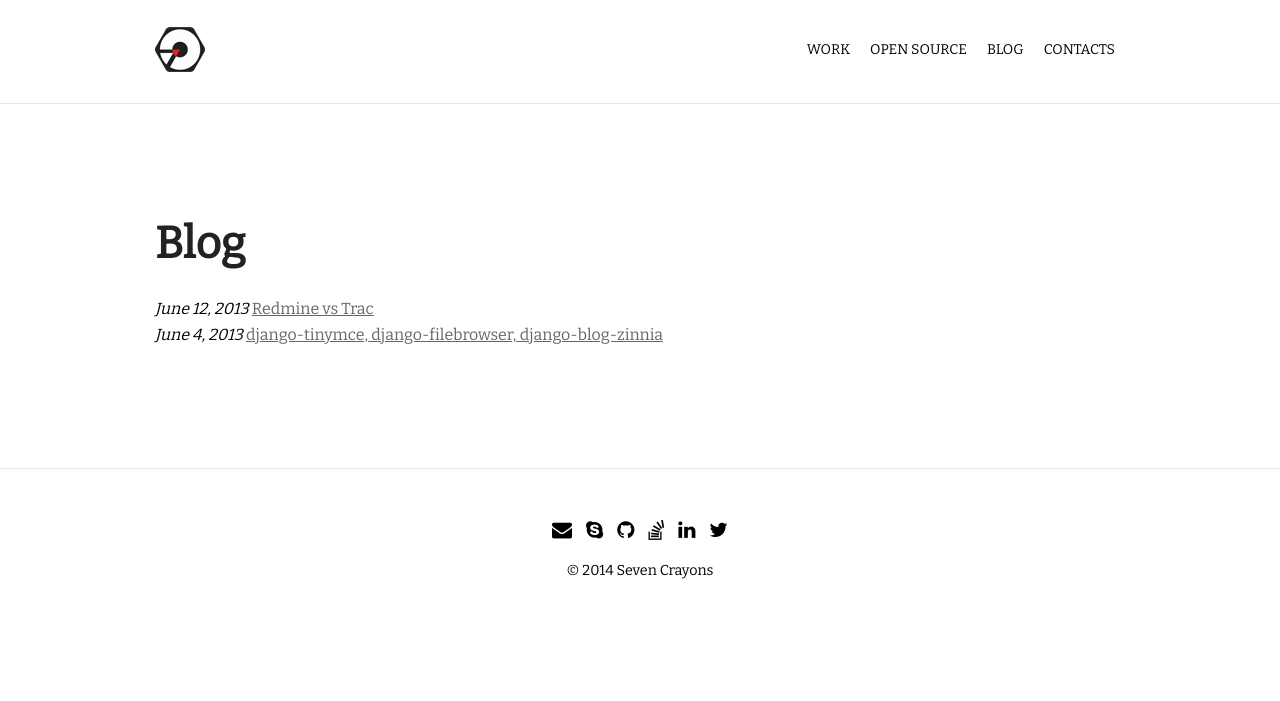
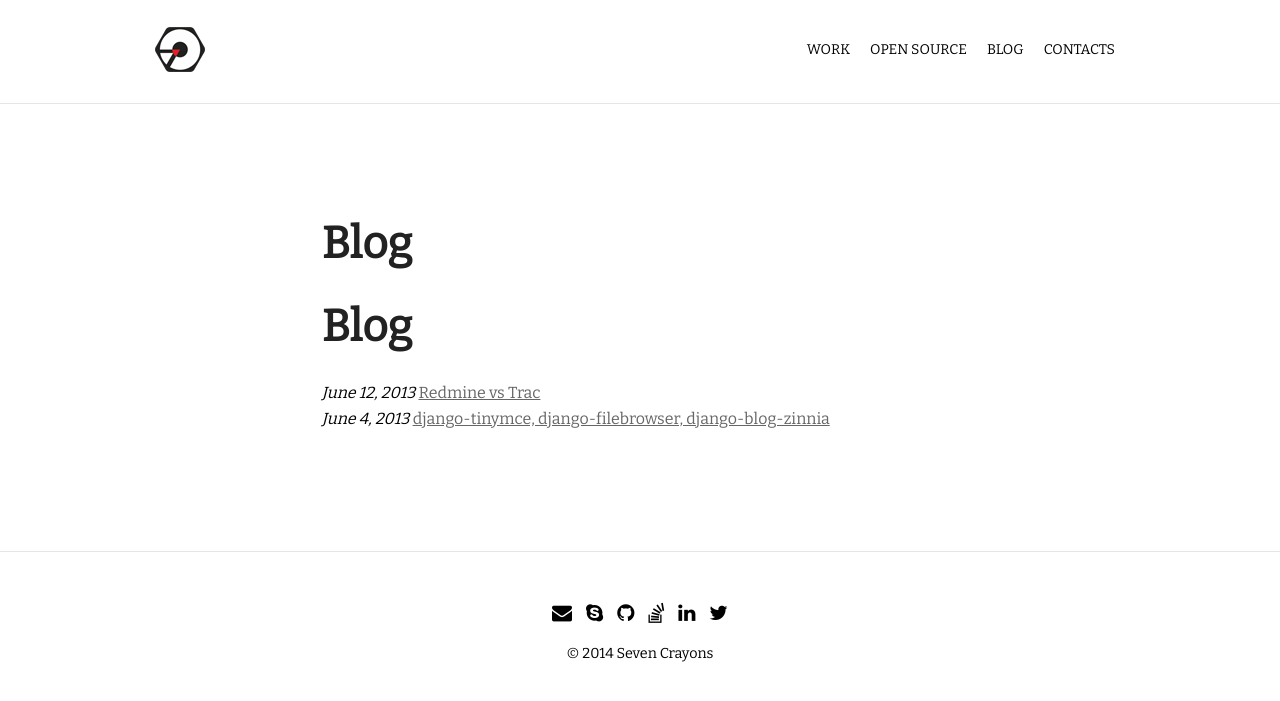
Before and after one commit to iutinvg/iutinvg.github.io, a Jekyll site: the page built from blog.html, in a window 1280 px wide. Shown: the top 701 px of the page. Built offline with Jekyll 4.4.1, drawn with Linux system fonts in a browser that asks for light colours; Markdown is read by kramdown in place of the engine named in the settings.

Commit message:
fix twitter & fix buxoff page

```diff
--- a/_includes/footer.html
+++ b/_includes/footer.html
@@ -7,7 +7,7 @@
                 <li><a title="github" href="https://github.com/iutinvg"><i class="icon-github"></i></a></li>
                 <li><a title="stackoverflow" href="http://stackoverflow.com/users/444966/iutinvg"><i class="icon-stackexchange"></i></a></li>
                 <li><a title="linkedin" href="http://www.linkedin.com/in/iutin"><i class="icon-linkedin"></i></a></li>
-                <li><a title="twitter" href="https://twitter.com/"><i class="icon-twitter"></i></a></li>
+                <li><a title="twitter" href="https://twitter.com/iutinvg"><i class="icon-twitter"></i></a></li>
             </ul>
             <p class="copyright">
                 &copy; {{ site.time | date: "%Y" }} Seven Crayons
--- a/blog.html
+++ b/blog.html
@@ -1,5 +1,5 @@
 ---
-layout: page
+layout: post
 title: Blog
 ---
 
--- a/contacts.html
+++ b/contacts.html
@@ -27,7 +27,7 @@
 						<ul class="no-bullet">
 			                <li><a title="stackoverflow" href="http://stackoverflow.com/users/444966/iutinvg"><i class="icon-stackexchange"></i> Stack Overflow</a></li>
 			                <li><a title="linkedin" href="http://www.linkedin.com/in/iutin"><i class="icon-linkedin"></i> LinkedIn</a></li>
-			                <li><a title="twitter" href="https://twitter.com/"><i class="icon-twitter"></i> Twitter</a></li>
+			                <li><a title="twitter" href="https://twitter.com/iutinvg"><i class="icon-twitter"></i> Twitter</a></li>
 						</ul>
 					</div>
 				</div>
```
